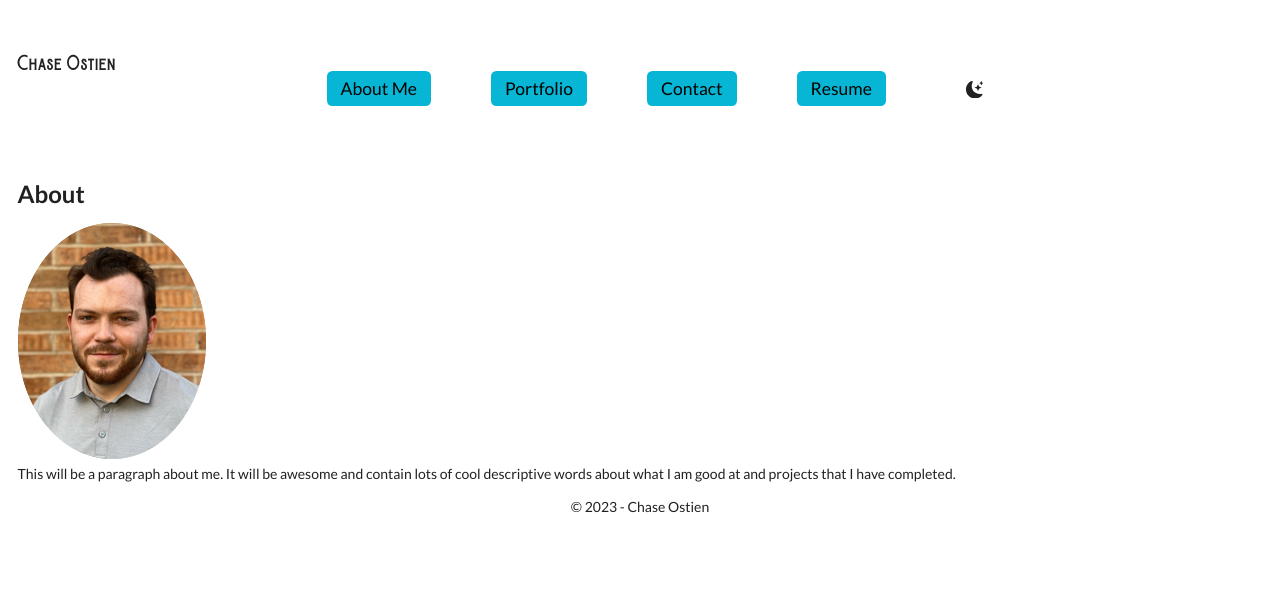
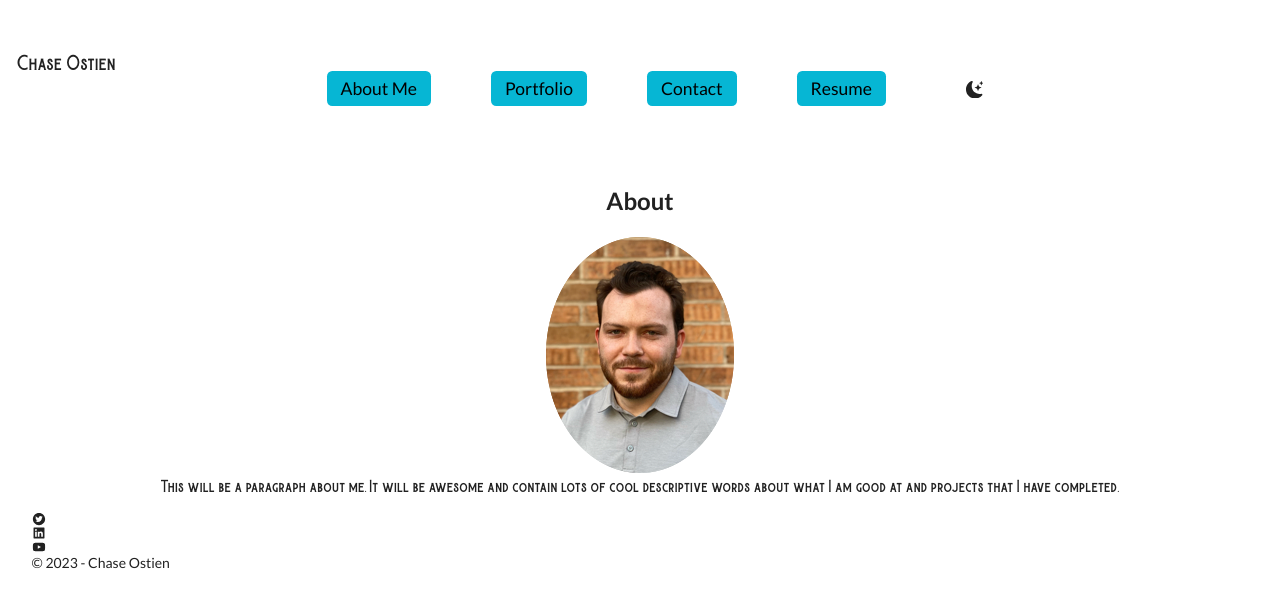
Before and after one commit to ChaseOstien/Portfolio, a React (Vite) app: page / in a window 1280 px wide. Shown: the top 608 px of the page. Built offline with nearby package versions, Linux system fonts and the light colour scheme.

Commit message:
Updated aboutpage formatting and styling

```diff
--- a/src/assets/main.css
+++ b/src/assets/main.css
@@ -480,11 +480,6 @@ Constrain images and videos to the parent width and preserve their intrinsic asp
   background-color: rgb(8 145 178 / var(--tw-bg-opacity));
 }
 
-.hover\:bg-cyan-700:hover {
-  --tw-bg-opacity: 1;
-  background-color: rgb(14 116 144 / var(--tw-bg-opacity));
-}
-
 .focus\:outline-none:focus {
   outline: 2px solid transparent;
   outline-offset: 2px;
--- a/src/components/Footer.jsx
+++ b/src/components/Footer.jsx
@@ -1,9 +1,13 @@
 import React from "react";
+import { AiFillTwitterCircle, AiFillLinkedin, AiFillYoutube } from 'react-icons/ai';
 
 export default function Footer() {
     return (
         <footer className="w-100 text-dark p-4 bottom-0">
-            <div className="container text-center mb-5">
+                <a href="https://twitter.com/"><AiFillTwitterCircle /></a>
+                <a href="https://www.linkedin.com/in/chase-ostien-2a1205200/"><AiFillLinkedin /></a>
+                <a href="https://www.youtube.com/"><AiFillYoutube /></a>
+            <div className="container text-center mb-5 flex">
                 <h4>&copy; {new Date().getFullYear()} - Chase Ostien</h4>
             </div>
         </footer>
--- a/src/components/Header.jsx
+++ b/src/components/Header.jsx
@@ -32,7 +32,7 @@ export default function Header({ currentPage, handlePageChange }) {
       <h1 className="text-xl font-burtons">Chase Ostien</h1>
       <ul style={styles.uList}>
       <li>
-        <a href="#aboutme" onClick={() => handlePageChange('AboutPage')} style={styles.list} aria-current="page" className='bg-cyan-500 hover:bg-cyan-700 focus:outline-none focus:ring focus:ring-cyan-300 text-black px-4 py-2 rounded-md ml-8 text-xl'>About Me</a>
+        <a href="#aboutme" onClick={() => handlePageChange('AboutPage')} style={styles.list} aria-current="page" className='bg-cyan-500 hover:bg-cyan-600 active:bg-cyan-700 focus:outline-none focus:ring focus:ring-cyan-300 text-black px-4 py-2 rounded-md ml-8 text-xl'>About Me</a>
       </li>
       <li>
         <a href="#portfolio" onClick={() => handlePageChange('PortfolioPage')} style={styles.list} className="bg-cyan-500 hover:bg-cyan-600 active:bg-cyan-700 focus:outline-none focus:ring focus:ring-cyan-300 text-black px-4 py-2 rounded-md ml-8 text-xl">Portfolio</a>
--- a/src/components/pages/AboutPage.jsx
+++ b/src/components/pages/AboutPage.jsx
@@ -1,11 +1,18 @@
 import React from "react"
+
+const styles = {
+    header: {
+        textColor: 'teal-600'
+    }
+}
 
 export default function AboutPage () {
     return (
-        <div>
-            <h2>About</h2>
-            <img src="public/img/ProfilePicSmall.png" className="p"></img>
-            <p>This will be a paragraph about me. It will be awesome and contain lots of cool descriptive words about what I am good at and projects that I have completed.</p>
+        <div className="text-center p-10">
+            <h2 style={styles.header} className="text-5xl py-2 text-teal-600 font-medium">About</h2>
+            <img alt="Profile Picture" src="public/img/ProfilePicSmall.png" className="p"></img>
+            <p className="font-burtons">This will be a paragraph about me. It will be awesome and contain lots of cool descriptive words about what I am good at and projects that I have completed.</p>
         </div>
+
     )
 }
```
Also changed, not shown: 5 other files (tests, documents, lock files or other folders).
